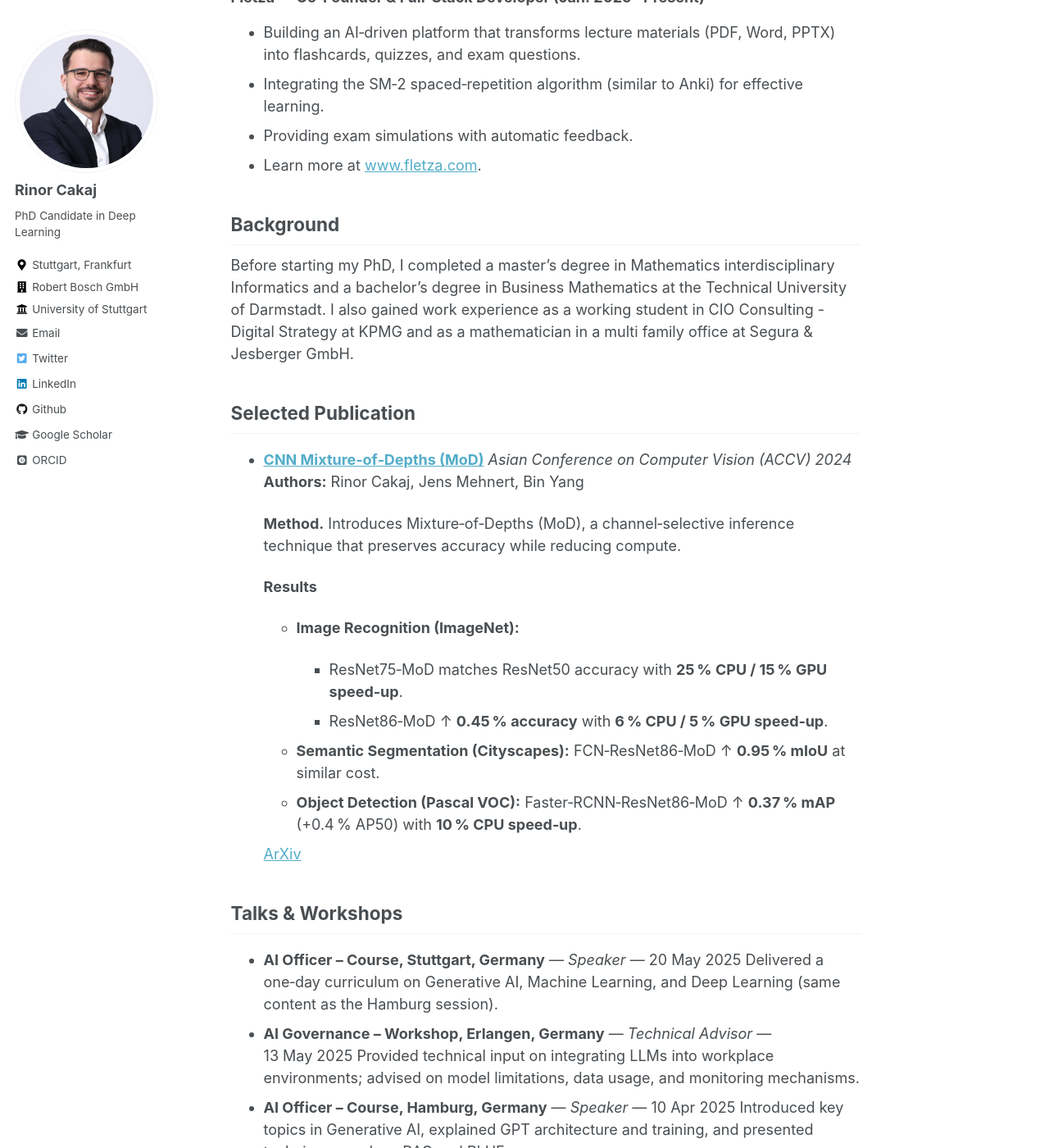
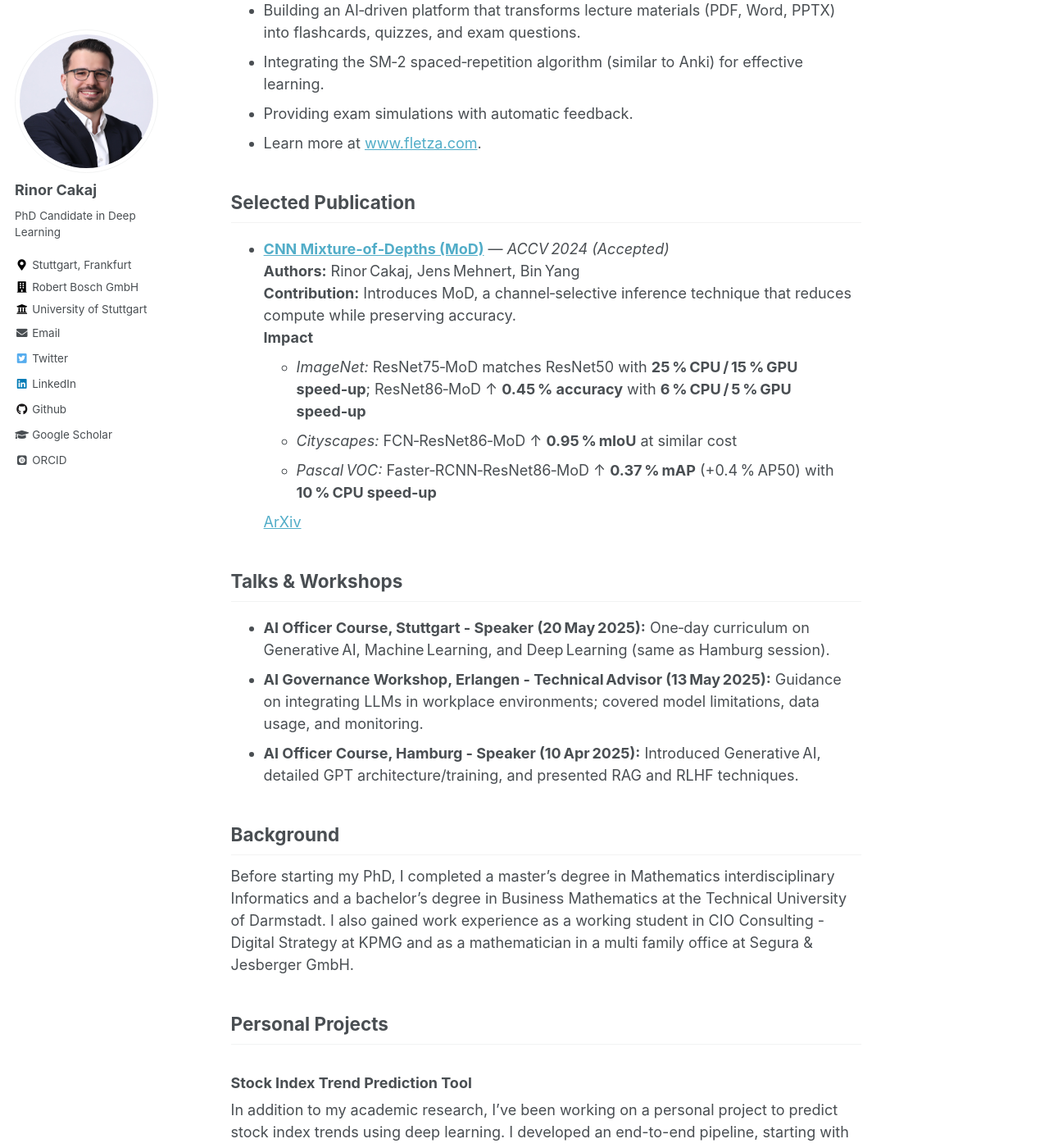
Before and after one commit to rinorcakaj/rinorcakaj.github.io, a Jekyll site: the page built from _pages/about.md, in a window 1280 px wide and 1400 px high, scrolled down 1047 px. Shown: the whole window at 82% size. Built offline with Jekyll 4.4.1, drawn with Linux system fonts in a browser that asks for light colours; some web fonts are replaced; some of the changed text lies outside the part shown.

Commit message:
Update 22.07.2025

```diff
--- a/Gemfile
+++ b/Gemfile
@@ -16,8 +16,6 @@ gem "github-pages", group: :jekyll_plugins
 
 # gem "jekyll"
 
-gem "wdm", "~> 0.1.0" if Gem.win_platform?
-
 gem 'tzinfo-data'
 
 # If you have any plugins, put them here!
--- a/_pages/about.md
+++ b/_pages/about.md
@@ -8,60 +8,51 @@ redirect_from:
   - /about.html
 ---
 
-I'm Rinor Cakaj, a **PhD candidate** at the University of Stuttgart in the Institute of Signal Processing and System Theory, where I am advised by [Prof. Dr.-Eng. Bin Yang](https://www.iss.uni-stuttgart.de/institut/team/Yang-00004/) and co‑supervised by [Dr. rer. nat. Jens Mehnert](https://www.linkedin.com/in/drjensmehnert/). I have done my PhD in cooperation with Robert Bosch GmbH, have completed my thesis, and will defend it soon. My research focused on improving the performance of Convolutional Neural Networks (CNNs) for computer vision tasks.
+I'm Rinor Cakaj, a PhD candidate at the University of Stuttgart in the Institute of Signal Processing and System Theory, where I am advised by [Prof. Dr.-Eng. Bin Yang](https://www.iss.uni-stuttgart.de/institut/team/Yang-00004/) and co‑supervised by [Dr. rer. nat. Jens Mehnert](https://www.linkedin.com/in/drjensmehnert/). I have done my PhD in cooperation with Robert Bosch GmbH, have completed my thesis, and will defend it soon. My research focused on improving the performance of Convolutional Neural Networks (CNNs) for computer vision tasks.
 
-I currently work as a **Solution Architect at Quality Match GmbH** in Heidelberg (Mar. 2025 – Present) and am **Co‑Founder & Full‑Stack Developer of Fletza** in Stuttgart (Jan. 2025 – Present), an AI‑driven platform that converts lecture materials into flashcards, quizzes, and exam simulations. Feel free to reach out to me via [email](mailto:rinor.cakaj@de.bosch.com). You can also check out my [CV](/cv/).
+I currently work as a **Solution Architect at Quality Match GmbH** in Heidelberg and am **Co‑Founder & Full‑Stack Developer of Fletza** in Stuttgart, an AI‑driven platform that converts lecture materials into flashcards, quizzes, and exam simulations. Feel free to reach out to me via [email](mailto:rinor.cakaj@de.bosch.com). You can also check out my [CV](/cv/).
 
-## Research Interests
+## Expertise & Technical Interests
 
 My research focused on developing new regularization techniques and innovative CNN architectures to improve their efficiency and performance. As part of my PhD, I have published five papers and authored five patents related to these novel methods, with one already published and four currently under review. Additionally, I’ve gained a deep understanding of other deep learning architectures, including Transformers (such as Vision Transformers (ViT) and Large Language Models (LLMs)).
 
 ## Professional Experience
 
-### Quality Match GmbH — Solution Architect (Mar. 2025 – Present)
+### Quality Match GmbH — Solution Architect
 
 * Developing AI‑driven techniques to automatically evaluate and improve data quality.
 * Designing and building Nano‑Task Trees and pipelines for efficient data annotation.
 * Implementing an LLM‑based solution that automatically designs Nano‑Tasks.
 
-### Fletza — Co‑Founder & Full‑Stack Developer (Jan. 2025 – Present)
+### Fletza — Co‑Founder & Full‑Stack Developer
 
 * Building an AI‑driven platform that transforms lecture materials (PDF, Word, PPTX) into flashcards, quizzes, and exam questions.
 * Integrating the SM‑2 spaced‑repetition algorithm (similar to Anki) for effective learning.
 * Providing exam simulations with automatic feedback.
 * Learn more at [www.fletza.com](https://www.fletza.com).
 
-## Background
-
-Before starting my PhD, I completed a master’s degree in Mathematics interdisciplinary Informatics and a bachelor’s degree in Business Mathematics at the Technical University of Darmstadt. I also gained work experience as a working student in CIO Consulting - Digital Strategy at KPMG and as a mathematician in a multi family office at Segura & Jesberger GmbH.
 
 ## Selected Publication
 
-* **[CNN Mixture‑of‑Depths (MoD)](/publication/2024-10-01-mod)**
-  *Asian Conference on Computer Vision (ACCV) 2024*
-  **Authors:** Rinor Cakaj, Jens Mehnert, Bin Yang
-
-  **Method.** Introduces Mixture‑of‑Depths (MoD), a channel‑selective inference technique that preserves accuracy while reducing compute.
-
-  **Results**
-
-  * **Image Recognition (ImageNet):**
-
-    * ResNet75‑MoD matches ResNet50 accuracy with **25 % CPU / 15 % GPU speed‑up**.
-    * ResNet86‑MoD ↑ **0.45 % accuracy** with **6 % CPU / 5 % GPU speed‑up**.
-  * **Semantic Segmentation (Cityscapes):** FCN‑ResNet86‑MoD ↑ **0.95 % mIoU** at similar cost.
-  * **Object Detection (Pascal VOC):** Faster‑RCNN‑ResNet86‑MoD ↑ **0.37 % mAP** (+0.4 % AP50) with **10 % CPU speed‑up**.
+- **[CNN Mixture‑of‑Depths (MoD)](/publication/2024-10-01-mod)** — *ACCV 2024&nbsp;(Accepted)*
+  **Authors:** Rinor Cakaj, Jens Mehnert, Bin Yang
+  **Contribution:** Introduces MoD, a channel‑selective inference technique that reduces compute while preserving accuracy.
+  **Impact**
+  - *ImageNet:* ResNet75‑MoD matches ResNet50 with **25 % CPU / 15 % GPU speed‑up**; ResNet86‑MoD ↑ **0.45 % accuracy** with **6 % CPU / 5 % GPU speed‑up**
+  - *Cityscapes:* FCN‑ResNet86‑MoD ↑ **0.95 % mIoU** at similar cost
+  - *Pascal VOC:* Faster‑RCNN‑ResNet86‑MoD ↑ **0.37 % mAP** (+0.4 % AP50) with **10 % CPU speed‑up**
 
   [ArXiv](https://arxiv.org/abs/2409.17016)
 
 ## Talks & Workshops
 
-* **AI Officer – Course, Stuttgart, Germany** — *Speaker* — 20 May 2025
-  Delivered a one‑day curriculum on Generative AI, Machine Learning, and Deep Learning (same content as the Hamburg session).
-* **AI Governance – Workshop, Erlangen, Germany** — *Technical Advisor* — 13 May 2025
-  Provided technical input on integrating LLMs into workplace environments; advised on model limitations, data usage, and monitoring mechanisms.
-* **AI Officer – Course, Hamburg, Germany** — *Speaker* — 10 Apr 2025
-  Introduced key topics in Generative AI, explained GPT architecture and training, and presented techniques such as RAG and RLHF.
+* **AI Officer Course, Stuttgart - Speaker (20 May 2025):** One‑day curriculum on Generative AI, Machine Learning, and Deep Learning (same as Hamburg session).
+* **AI Governance Workshop, Erlangen - Technical Advisor (13 May 2025):** Guidance on integrating LLMs in workplace environments; covered model limitations, data usage, and monitoring.
+* **AI Officer Course, Hamburg - Speaker (10 Apr 2025):** Introduced Generative AI, detailed GPT architecture/training, and presented RAG and RLHF techniques.
+
+## Background
+
+Before starting my PhD, I completed a master’s degree in Mathematics interdisciplinary Informatics and a bachelor’s degree in Business Mathematics at the Technical University of Darmstadt. I also gained work experience as a working student in CIO Consulting - Digital Strategy at KPMG and as a mathematician in a multi family office at Segura & Jesberger GmbH.
 
 ## Personal Projects
 
```
Also changed, not shown: Gemfile.lock.
